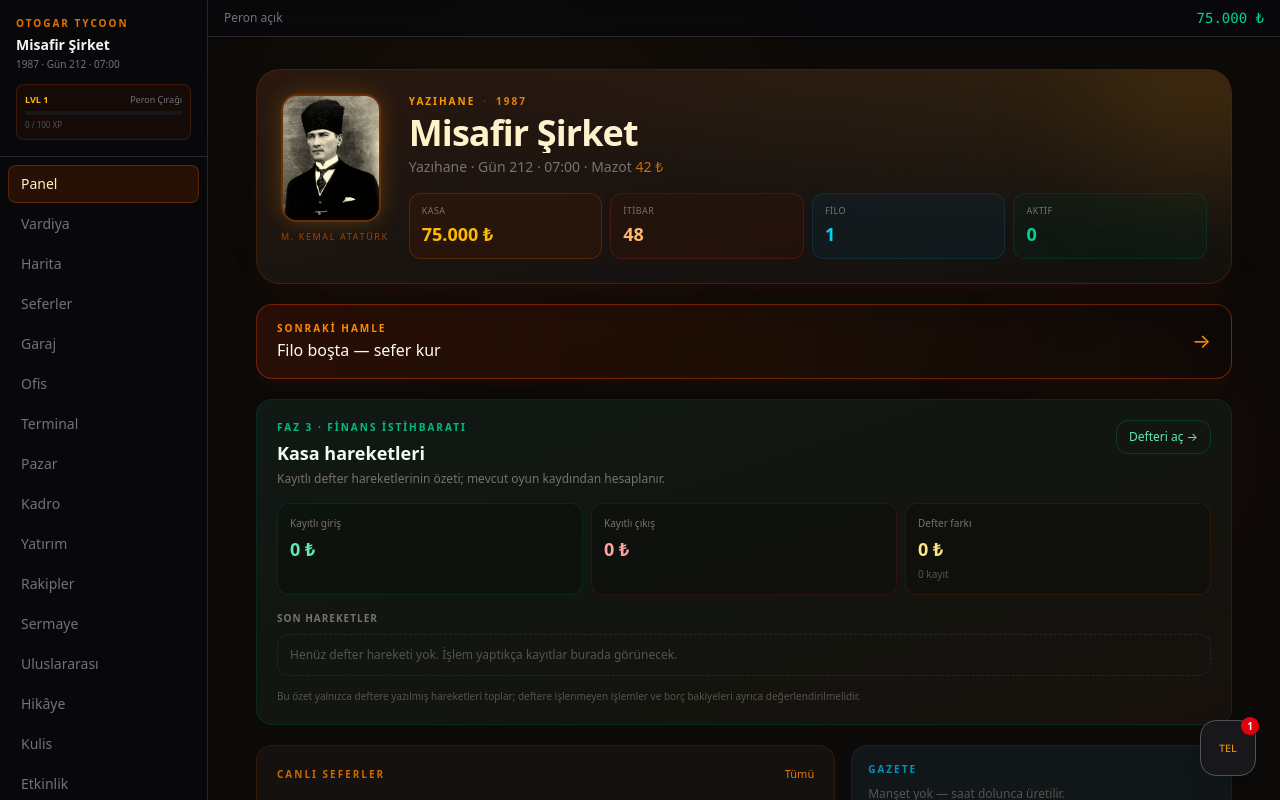
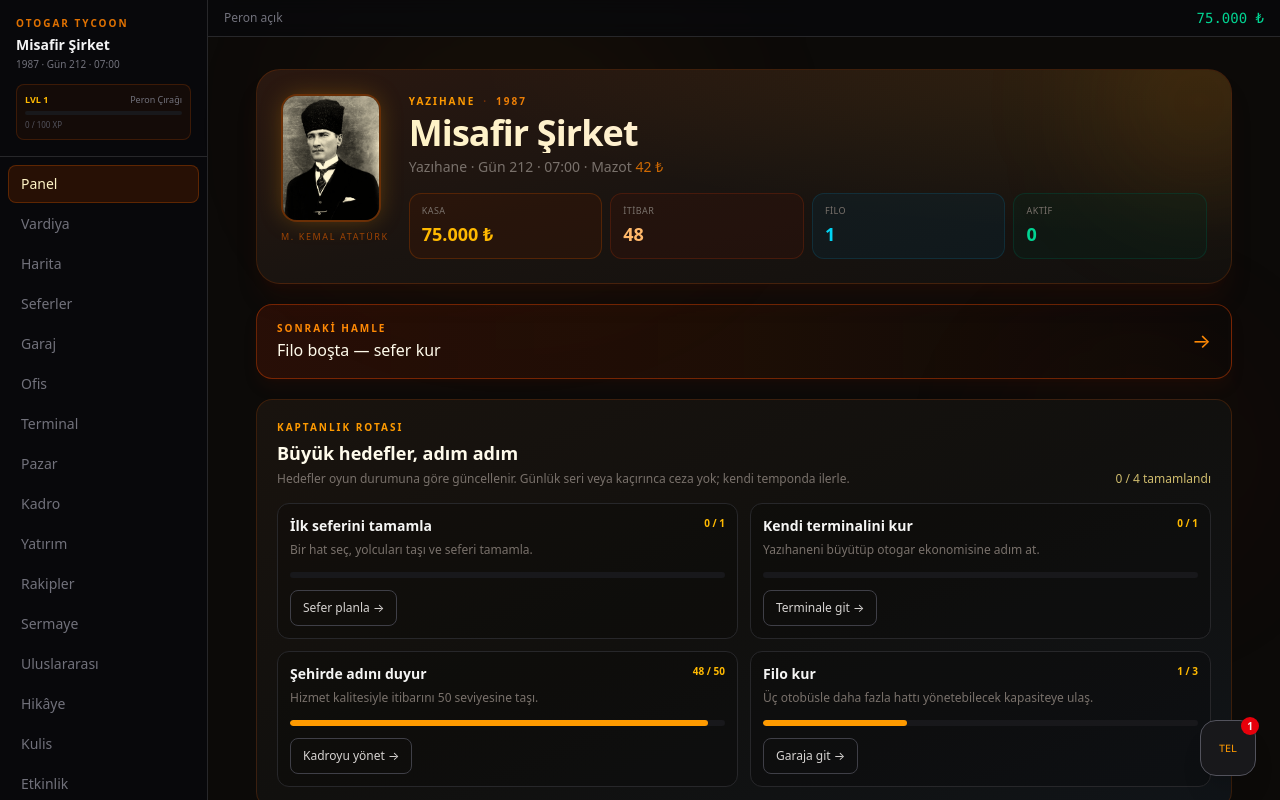
Before and after one commit to Nexora88/otogar-tycoon, a Next.js app: page /dashboard in a window 1280 px wide. Shown: the top 800 px of the page. Built offline with nearby package versions, Linux system fonts and the light colour scheme.

Commit message:
Kaptanlık hedef panosu
Oyuncu ilerlemesini görünür kılan, oyun durumundan hesaplanan hedefler ekle.

```diff
--- a/src/app/(game)/dashboard/page.tsx
+++ b/src/app/(game)/dashboard/page.tsx
@@ -27,6 +27,47 @@ export default function DashboardPage() {
   const calendarTitle = useGameStore((s) => s.calendarTitle);
   const calendarMood = useGameStore((s) => s.calendarMood);
   const ledger = useGameStore((s) => s.ledger);
+  const terminalBuilt = useGameStore((s) => s.terminalBuilt);
+  const completedTrips = expeditions.filter((e) => e.status === "completed").length;
+  const captainGoals = [
+    {
+      id: "first-trip",
+      title: "İlk seferini tamamla",
+      detail: "Bir hat seç, yolcuları taşı ve seferi tamamla.",
+      progress: Math.min(1, completedTrips),
+      target: 1,
+      href: "/expeditions",
+      action: "Sefer planla",
+    },
+    {
+      id: "terminal",
+      title: "Kendi terminalini kur",
+      detail: "Yazıhaneni büyütüp otogar ekonomisine adım at.",
+      progress: terminalBuilt ? 1 : 0,
+      target: 1,
+      href: "/terminal",
+      action: "Terminale git",
+    },
+    {
+      id: "reputation",
+      title: "Şehirde adını duyur",
+      detail: "Hizmet kalitesiyle itibarını 50 seviyesine taşı.",
+      progress: Math.min(50, Math.max(0, reputation)),
+      target: 50,
+      href: "/staff",
+      action: "Kadroyu yönet",
+    },
+    {
+      id: "fleet",
+      title: "Filo kur",
+      detail: "Üç otobüsle daha fazla hattı yönetebilecek kapasiteye ulaş.",
+      progress: Math.min(3, buses.length),
+      target: 3,
+      href: "/garage",
+      action: "Garaja git",
+    },
+  ];
+
 
   const active = useMemo(
     () =>
@@ -184,6 +225,37 @@ export default function DashboardPage() {
           </div>
           <span className="text-orange-400 text-xl">→</span>
         </Link>
+
+        {/* Kalıcı hedef panosu: ilerleme oyuncunun gerçek oyun durumundan hesaplanır */}
+        <section className="mb-5 rounded-2xl border border-amber-900/40 bg-gradient-to-br from-[#19130e] via-[#11100e] to-[#101418] p-4 sm:p-5">
+          <div className="flex flex-wrap items-end justify-between gap-3 mb-4">
+            <div>
+              <div className="text-[10px] tracking-[0.2em] text-amber-500 font-bold">KAPTANLIK ROTASI</div>
+              <h2 className="mt-1 text-lg font-black text-amber-50">Büyük hedefler, adım adım</h2>
+              <p className="mt-1 text-xs text-stone-500">Hedefler oyun durumuna göre güncellenir. Günlük seri veya kaçırınca ceza yok; kendi temponda ilerle.</p>
+            </div>
+            <span className="text-xs text-amber-200/80">{captainGoals.filter((g) => g.progress >= g.target).length} / {captainGoals.length} tamamlandı</span>
+          </div>
+          <div className="grid grid-cols-1 sm:grid-cols-2 gap-3">
+            {captainGoals.map((goal) => {
+              const done = goal.progress >= goal.target;
+              const percent = Math.min(100, Math.round((goal.progress / goal.target) * 100));
+              return (
+                <div key={goal.id} className={`rounded-xl border p-3 ${done ? "border-emerald-900/60 bg-emerald-950/15" : "border-zinc-800 bg-black/20"}`}>
+                  <div className="flex items-start gap-2 justify-between">
+                    <div className="min-w-0">
+                      <div className={`text-sm font-bold ${done ? "text-emerald-300" : "text-stone-100"}`}>{goal.title}</div>
+                      <p className="text-xs text-stone-500 mt-1 leading-5">{goal.detail}</p>
+                    </div>
+                    <span className={`shrink-0 text-[10px] font-bold ${done ? "text-emerald-400" : "text-amber-400"}`}>{done ? "TAMAM" : `${goal.progress} / ${goal.target}`}</span>
+                  </div>
+                  <div className="h-1.5 mt-3 rounded-full bg-zinc-900 overflow-hidden"><div className={`h-full rounded-full transition-all ${done ? "bg-emerald-500" : "bg-amber-500"}`} style={{ width: percent + "%" }} /></div>
+                  <Link href={goal.href} className="inline-flex mt-3 min-h-9 items-center rounded-lg border border-zinc-700 px-3 py-2 text-xs text-stone-300 hover:border-amber-700 hover:text-amber-200">{done ? "Tekrar yönet" : goal.action} →</Link>
+                </div>
+              );
+            })}
+          </div>
+        </section>
 
         {/* Faz 3: kasa hareketleri — mevcut kayıt defterinden türetilir */}
         <section className="mb-5 rounded-2xl border border-emerald-900/35 bg-gradient-to-br from-[#101914] via-[#121510] to-[#17110d] p-4 sm:p-5">
```
